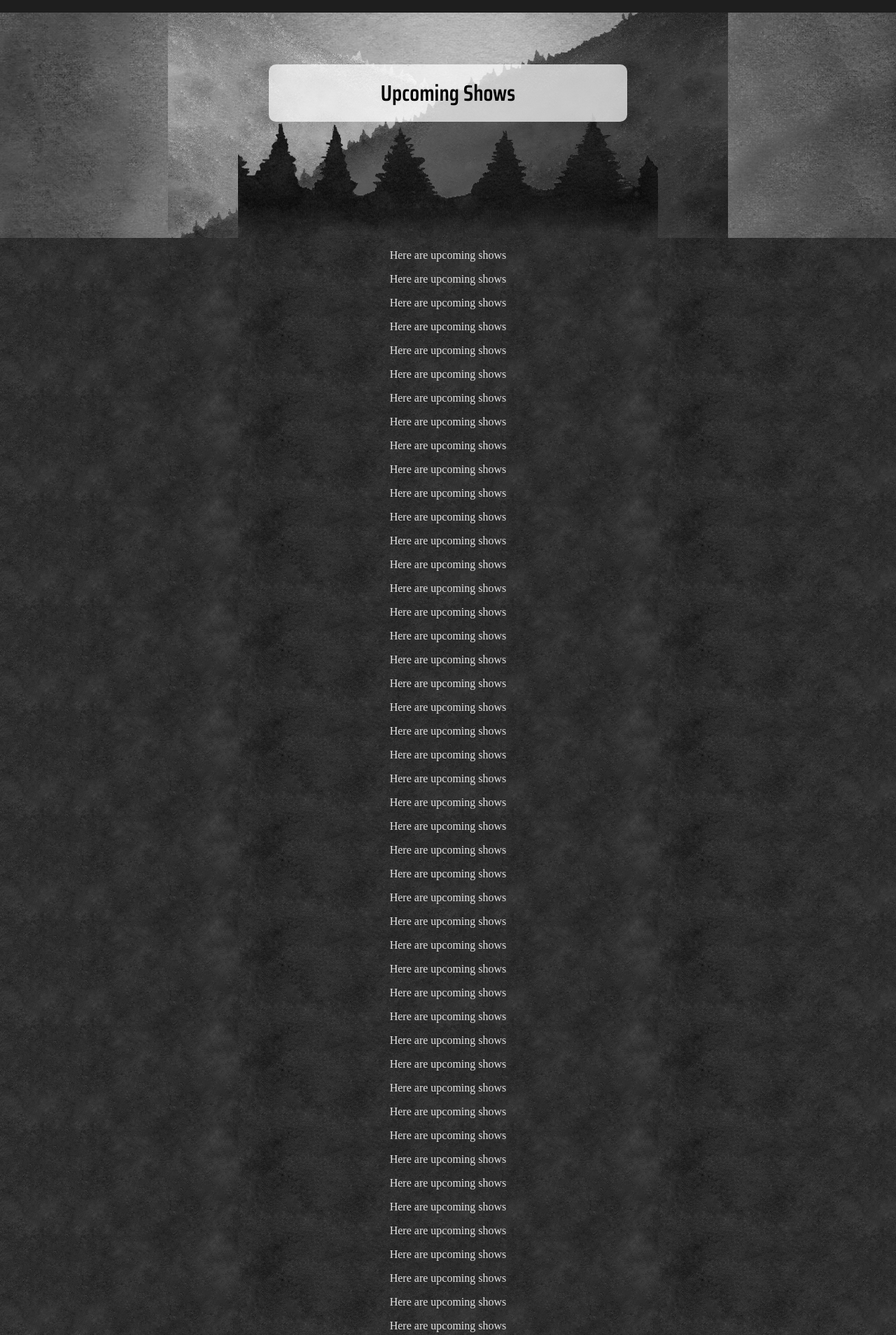
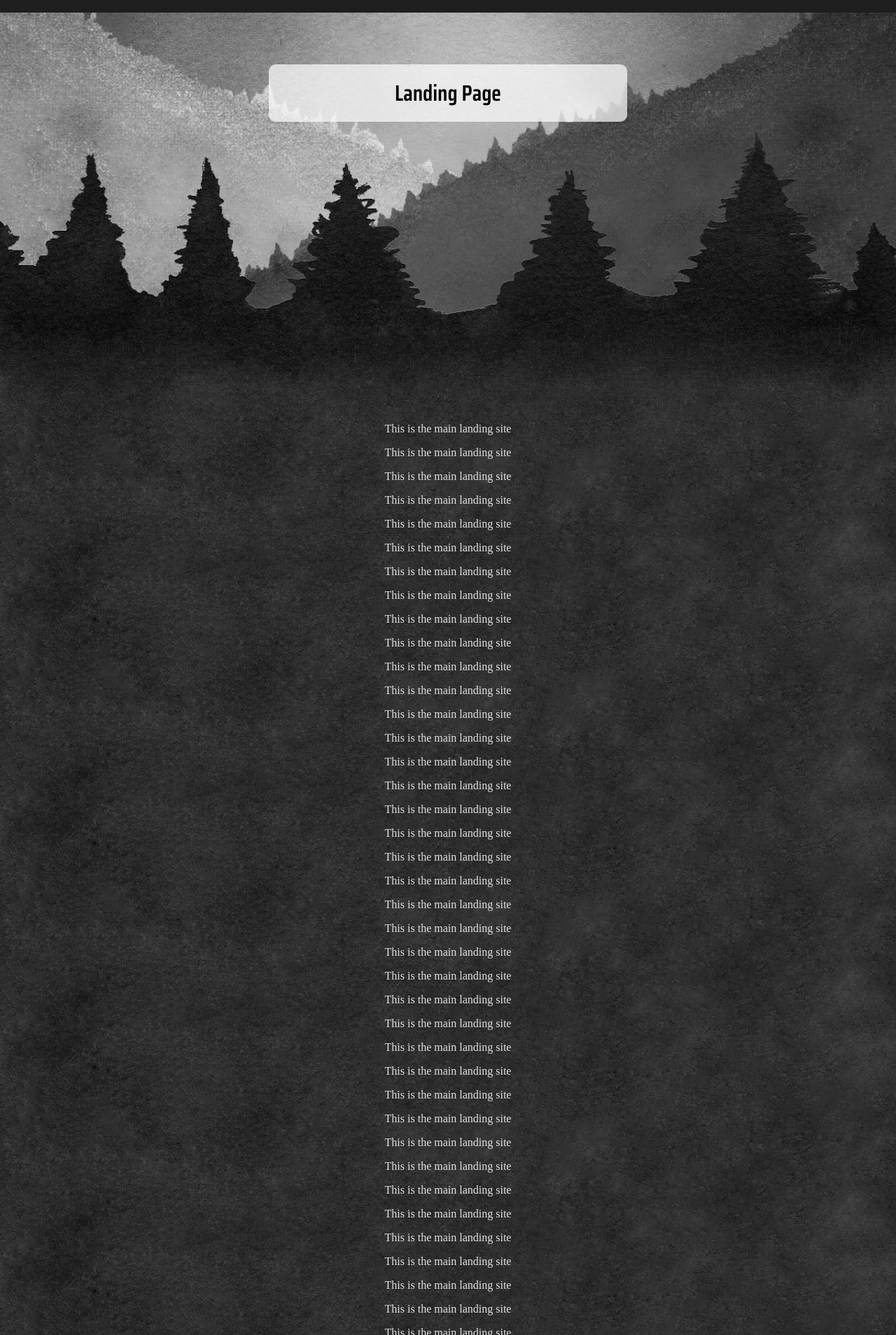
Before and after one commit to imcmahon87/beggars-canyon, a React (Create React App) app: page /shows in a window 1280 px wide. Shown: the part 52-1960 px from the top of the page at 70% size. Built offline with nearby package versions, Linux system fonts and the light colour scheme.

Commit message:
Make Page.js a main wrapper for all pages

```diff
--- a/src/components/Main.css
+++ /dev/null
@@ -1,144 +0,0 @@
-#main .page-header {
-    position: absolute;
-    top: 9em;
-    left: 0;
-    right: 0;
-    width: 70%;
-    margin-left: auto;
-    margin-right: auto;
-    background-color: rgba(255, 255, 255, 0.7);
-    padding: 1em 1em;
-    border-radius: 10px;
-    z-index: 10;
-}
-
-#main .animation-left {
-    position: absolute;
-    background-image: url("../assets/images/hill-left-mobile.png");
-    background-size: 100vh auto;
-    background-position: center top;
-    background-repeat: no-repeat;
-    height: 100vh;
-    width: 100%;
-    z-index: 1;
-    top: 0;
-}
-
-#main .animation-right {
-    position: absolute;
-    background-image: url("../assets/images/hill-right-mobile.png");
-    background-size: 100vh auto;
-    background-position: center top;
-    background-repeat: no-repeat;
-    height: 100vh;
-    width: 100%;
-    z-index: 2;
-    top: 0;
-}
-
-#main .animation-center {
-    position: absolute;
-    background-image: url("../assets/images/foreground-trees-mobile.png");
-    background-size: 75vh auto;
-    background-position: center bottom;
-    background-repeat: no-repeat;
-    height: 30vh;
-    width: 100%;
-    z-index: 3;
-    top: 20vh;
-}
-
-#main .content {
-    padding-top: -100px;
-    position: absolute;
-    background-image: url("../assets/images/foreground-tile-mobile.png");
-    background-size: 75vh auto;
-    background-position: center top;
-    top: 49vh;
-    width: 100%;
-    z-index: 4;
-    color: #E2E2E2;
-}
-
-#main .slide-left-enter {
-    transform: translate(0, 700px);
-    z-index: 1;
-}
-#main .slide-left-enter.slide-left-enter-active {
-    transform: translate(0, 0);
-    transition: transform 1500ms ease;
-}
-
-#main .slide-right-enter {
-    transform: translate(0, 1000px);
-    z-index: 1;
-}
-#main .slide-right-enter.slide-right-enter-active {
-    transform: translate(0, 0);
-    transition: transform 1500ms ease;
-}
-
-#main .slide-center-enter {
-    transform: translate(0, 1500px);
-    z-index: 3;
-}
-#main .slide-center-enter.slide-center-enter-active {
-    transform: translate(0, 0);
-    transition: transform 1500ms ease;
-}
-
-#main .slide-content-enter {
-    transform: translate(0, 1500px);
-    z-index: 4;
-}
-#main .slide-content-enter.slide-content-enter-active {
-    transform: translate(0, 0);
-    transition: transform 1500ms ease;
-}
-
-#main .fade-appear {
-    opacity: 0;
-    z-index: 10;
-}
-
-#main .fade-appear.fade-appear-active {
-    opacity: 1;
-    transition: opacity 1000ms linear;
-}
-
-#main .fade-enter {
-    opacity: 0;
-    z-index: 10;
-}
-
-#main .fade-enter.fade-enter-active {
-    opacity: 1;
-    transition: opacity 1000ms linear 1000ms;
-}
-
-@media only screen and (orientation: landscape) {
-    #main .page-header {
-        width: 40%;
-    }
-
-    #main .animation-right {
-        background-size: auto 100vw;
-        top: -10vh;
-    }
-
-    #main .animation-left {
-        background-size: auto 100vw;
-        top: -10vh;
-    }
-
-    #main .animation-center {
-        background-size: 100vw;
-        height: 60vh;
-        top: 20vh;
-    }
-
-    #main .content {
-        background-size: 100%;
-        top: 80vh;
-    }
-}
--- a/src/components/Shows.css
+++ b/src/components/Page.css
@@ -1,4 +1,4 @@
-#shows .page-header {
+#page .page-header {
     position: absolute;
     top: 9em;
     left: 0;
@@ -12,7 +12,7 @@
     z-index: 10;
 }
 
-#shows .animation-left {
+#page .animation-left {
     position: absolute;
     background-image: url("../assets/images/hill-left-mobile.png");
     background-size: 100vh auto;
@@ -24,7 +24,7 @@
     top: 0;
 }
 
-#shows .animation-right {
+#page .animation-right {
     position: absolute;
     background-image: url("../assets/images/hill-right-mobile.png");
     background-size: 100vh auto;
@@ -36,7 +36,7 @@
     top: 0;
 }
 
-#shows .animation-center {
+#page .animation-center {
     position: absolute;
     background-image: url("../assets/images/foreground-trees-mobile.png");
     background-size: 75vh auto;
@@ -48,7 +48,7 @@
     top: 20vh;
 }
 
-#shows .content {
+#page .content {
     padding-top: -100px;
     position: absolute;
     background-image: url("../assets/images/foreground-tile-mobile.png");
@@ -60,64 +60,85 @@
     color: #E2E2E2;
 }
 
-#shows .slide-left-enter {
+#page .slide-left-enter {
     transform: translate(0, 700px);
     z-index: 1;
 }
-#shows .slide-left-enter.slide-left-enter-active {
+#page .slide-left-enter.slide-left-enter-active {
     transform: translate(0, 0);
     transition: transform 1500ms ease;
 }
 
-#shows .slide-right-enter {
+#page .slide-right-enter {
     transform: translate(0, 1000px);
     z-index: 1;
 }
-#shows .slide-right-enter.slide-right-enter-active {
+#page .slide-right-enter.slide-right-enter-active {
     transform: translate(0, 0);
     transition: transform 1500ms ease;
 }
 
-#shows .slide-center-enter {
+#page .slide-center-enter {
     transform: translate(0, 1500px);
     z-index: 3;
 }
-#shows .slide-center-enter.slide-center-enter-active {
+#page .slide-center-enter.slide-center-enter-active {
     transform: translate(0, 0);
     transition: transform 1500ms ease;
 }
 
-#shows .slide-content-enter {
+#page .slide-content-enter {
     transform: translate(0, 1500px);
     z-index: 4;
 }
-#shows .slide-content-enter.slide-content-enter-active {
+#page .slide-content-enter.slide-content-enter-active {
     transform: translate(0, 0);
     transition: transform 1500ms ease;
 }
 
-#shows .fade-appear {
+#page .fade-appear {
     opacity: 0;
     z-index: 10;
 }
 
-#shows .fade-appear.fade-appear-active {
+#page .fade-appear.fade-appear-active {
     opacity: 1;
     transition: opacity 1000ms linear;
 }
 
-#shows .fade-enter {
+#page .fade-enter {
     opacity: 0;
     z-index: 10;
 }
 
-#shows .fade-enter.fade-enter-active {
+#page .fade-enter.fade-enter-active {
     opacity: 1;
     transition: opacity 1000ms linear 1000ms;
 }
 
 @media only screen and (orientation: landscape) {
-    #shows .page-header {
+    #page .page-header {
         width: 40%;
     }
+
+    #page .animation-right {
+        background-size: auto 100vw;
+        top: -10vh;
+    }
+
+    #page .animation-left {
+        background-size: auto 100vw;
+        top: -10vh;
+    }
+
+    #page .animation-center {
+        background-size: 100vw;
+        height: 60vh;
+        top: 20vh;
+    }
+
+    #page .content {
+        background-size: 100%;
+        top: 80vh;
+    }
 }
--- a/src/components/Main.js
+++ b/src/components/Page.js
@@ -1,8 +1,8 @@
 import React, { useState, useEffect } from 'react';
-import './Main.css';
+import './Page.css';
 import { CSSTransition } from 'react-transition-group';
 
-function Main() {
+function Page() {
 
     let [show, setShow] = useState(false);
     useEffect(() => {
@@ -10,7 +10,7 @@ function Main() {
     }, [])
 
     return (
-        <div id="main">
+        <div id="page">
             <CSSTransition in={show}
                 timeout={1000}
                 classNames="fade"
@@ -108,4 +108,4 @@ function Main() {
     );
 }
 
-export default Main;
+export default Page;
--- a/src/components/Shows.js
+++ /dev/null
@@ -1,111 +0,0 @@
-import React, { useState, useEffect } from 'react';
-import './Shows.css';
-import { CSSTransition } from 'react-transition-group';
-
-function Shows() {
-
-    let [show, setShow] = useState(false);
-    useEffect(() => {
-        setTimeout(()=>setShow(true), 1);
-    }, [])
-
-    return (
-        <div id="shows">
-            <CSSTransition in={show}
-                timeout={1000}
-                classNames="fade"
-                unmountOnExit
-                className="page-header"
-            >
-                <div className="page-header">
-                    <h2>Upcoming Shows</h2>
-                </div>
-            </CSSTransition>
-
-            <CSSTransition in={show}
-                timeout={1500}
-                classNames="slide-left"
-                unmountOnExit
-                className="animation-left"
-            >
-                <div></div>
-            </CSSTransition>
-            <CSSTransition in={show}
-                timeout={1500}
-                classNames="slide-right"
-                unmountOnExit
-                className="animation-right"
-            >
-                <div></div>
-            </CSSTransition>
-            <CSSTransition in={show}
-                timeout={1500}
-                classNames="slide-center"
-                unmountOnExit
-                className="animation-center"
-            >
-                <div></div>
-            </CSSTransition>
-            <CSSTransition in={show}
-                timeout={1500}
-                classNames="slide-content"
-                unmountOnExit
-                className="content"
-            >
-                <div>
-                    <p>Here are upcoming shows</p>
-                    <p>Here are upcoming shows</p>
-                    <p>Here are upcoming shows</p>
-                    <p>Here are upcoming shows</p>
-                    <p>Here are upcoming shows</p>
-                    <p>Here are upcoming shows</p>
-                    <p>Here are upcoming shows</p>
-                    <p>Here are upcoming shows</p>
-                    <p>Here are upcoming shows</p>
-                    <p>Here are upcoming shows</p>
-                    <p>Here are upcoming shows</p>
-                    <p>Here are upcoming shows</p>
-                    <p>Here are upcoming shows</p>
-                    <p>Here are upcoming shows</p>
-                    <p>Here are upcoming shows</p>
-                    <p>Here are upcoming shows</p>
-                    <p>Here are upcoming shows</p>
-                    <p>Here are upcoming shows</p>
-                    <p>Here are upcoming shows</p>
-                    <p>Here are upcoming shows</p>
-                    <p>Here are upcoming shows</p>
-                    <p>Here are upcoming shows</p>
-                    <p>Here are upcoming shows</p>
-                    <p>Here are upcoming shows</p>
-                    <p>Here are upcoming shows</p>
-                    <p>Here are upcoming shows</p>
-                    <p>Here are upcoming shows</p>
-                    <p>Here are upcoming shows</p>
-                    <p>Here are upcoming shows</p>
-                    <p>Here are upcoming shows</p>
-                    <p>Here are upcoming shows</p>
-                    <p>Here are upcoming shows</p>
-                    <p>Here are upcoming shows</p>
-                    <p>Here are upcoming shows</p>
-                    <p>Here are upcoming shows</p>
-                    <p>Here are upcoming shows</p>
-                    <p>Here are upcoming shows</p>
-                    <p>Here are upcoming shows</p>
-                    <p>Here are upcoming shows</p>
-                    <p>Here are upcoming shows</p>
-                    <p>Here are upcoming shows</p>
-                    <p>Here are upcoming shows</p>
-                    <p>Here are upcoming shows</p>
-                    <p>Here are upcoming shows</p>
-                    <p>Here are upcoming shows</p>
-                    <p>Here are upcoming shows</p>
-                    <p>Here are upcoming shows</p>
-                    <p>Here are upcoming shows</p>
-
-                </div>
-            </CSSTransition>
-        </div>
-    );
-}
-
-export default Shows;
--- a/src/index.js
+++ b/src/index.js
@@ -4,8 +4,7 @@ import { BrowserRouter } from 'react-router-dom';
 import { Routes, Route, Link, useLocation } from 'react-router-dom';
 import { SwitchTransition, CSSTransition } from 'react-transition-group';
 import menuButton from './assets/images/menu-button-mobile.png';
-import Main from './components/Main';
-import Shows from './components/Shows';
+import Page from './components/Page';
 
 function App() {
   const location = useLocation();
@@ -64,10 +63,10 @@ function App() {
       <SwitchTransition>
         <CSSTransition key={location.key} classNames="slide" timeout={1000}>
           <Routes location={location}>
-            <Route path="/" element={<Main />} />
-            <Route path="/shows" element={<Shows />} />
-            <Route path="/galley" element={<Main />} />
-            <Route path="/contact" element={<Shows />} />
+            <Route path="/" element={<Page />} />
+            <Route path="/shows" element={<Page />} />
+            <Route path="/galley" element={<Page />} />
+            <Route path="/contact" element={<Page />} />
           </Routes>
         </CSSTransition>
       </SwitchTransition>
```
